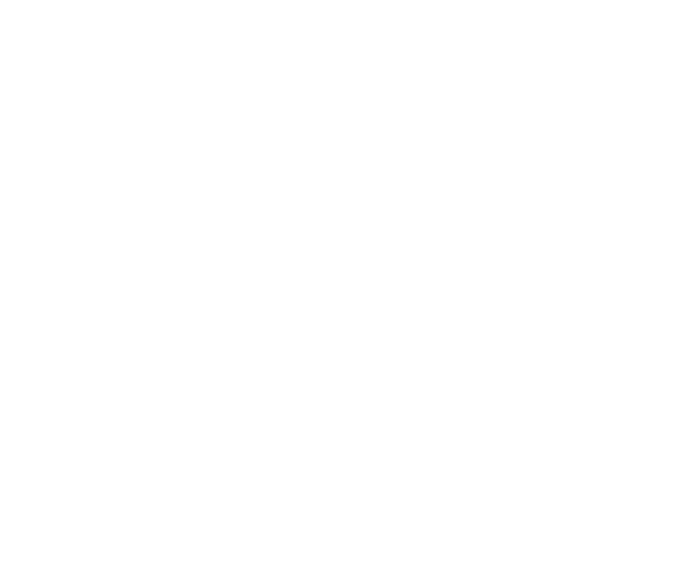
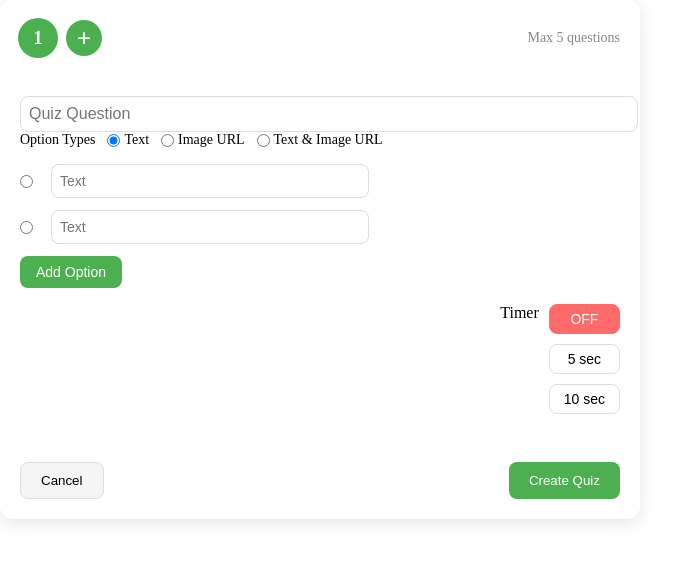
Before and after one commit to AxBwal/Quizze-Frontend, a React (Vite) app: page /quiz/edit/1 in a window 1280 px wide. Before the commit this address had no page. Shown: the top 562 px of the page, without its empty margins (0-694 px from the left). Built offline with nearby package versions, Linux system fonts and the light colour scheme; the HTML template or start-up script is replaced by a standard one; a web font is replaced by a local one.

Commit message:
updated edit button

```diff
--- a/src/App.jsx
+++ b/src/App.jsx
@@ -1,4 +1,3 @@
-// App.js
 import React, { useEffect, useState } from 'react';
 import { Route, Routes } from 'react-router-dom';
 import Signup from './Pages/Signup/Signup';
@@ -9,6 +8,7 @@
 import QandA from './Components/QandA/QandA';
 import SharedPoll from './Components/SharedPoll/SharedPoll';
 import AnalyticsPage from './Pages/AnalyticsPage/AnalyticsPage';
+import Poll from './Components/Poll/Poll';
 
 function App() {
   const [isLoggedIn, setIsLoggedIn] = useState(false);
@@ -40,9 +40,12 @@
         <Route path="/signup" element={<Signup />} />
         <Route path="/dashboard/:userId" element={<Dashboard handleLogout={handleLogout} />} />
         <Route path="/sharedquiz/:uniqueUrl" element={<SharedQuiz />} />
-        <Route path="/poll/:uniqueUrl" element={<SharedPoll />} /> {/* Corrected this line */}
+        <Route path="/poll/:uniqueUrl" element={<SharedPoll />} />
         <Route path="/createquiz" element={<QandA />} />
         <Route path="/analytics/:userId" element={<AnalyticsPage />} />
+        {/* Adding routes for editing quizzes and polls */}
+        <Route path="/quiz/edit/:quizId" element={<QandA />} />
+        <Route path="/poll/edit/:pollId" element={<Poll />} />
       </Routes>
     </div>
   );
--- a/src/Components/Poll/Poll.jsx
+++ b/src/Components/Poll/Poll.jsx
@@ -1,12 +1,29 @@
 import React, { useState } from 'react';
+import { useLocation } from 'react-router-dom';
 import toast from 'react-hot-toast';
+import { FaTimes } from 'react-icons/fa';
 import { createPoll } from '../../api/createPoll';
 import PollShareModal from '../PollShareModal/PollShareModal';
 import styles from './Poll.module.css';
 
 function Poll({ onClose }) {
-  const [questions, setQuestions] = useState([
-    {
+  const location = useLocation();
+  const pollData = location.state?.item;
+
+  const [questions, setQuestions] = useState(() => {
+    if (pollData) {
+      return pollData.questions.map((q, index) => ({
+        id: index + 1,
+        text: q.text,
+        selectedType: q.selectedType,
+        options: {
+          Text: q.selectedType === 'Text' ? q.options : [],
+          Image: q.selectedType === 'Image' ? q.options : [],
+          TextImage: q.selectedType === 'TextImage' ? q.options : [],
+        },
+      }));
+    } else {
+      return [{
         id: 1,
         text: '',
         options: {
@@ -24,11 +41,13 @@
           ],
         },
         selectedType: 'Text',
-    },
-  ]);
+      }];
+    }
+  });
+
   const [selectedQuestion, setSelectedQuestion] = useState(1);
   const [showPublishSuccess, setShowPublishSuccess] = useState(false);
-  const [uniqueUrl, setUniqueUrl] = useState('');
+  const [uniqueUrl, setUniqueUrl] = useState(pollData?.uniqueId || '');
 
   const addQuestion = () => {
     if (questions.length < 5) {
@@ -150,21 +169,22 @@
       const pollData = {
         userId,
         questions: formattedQuestions,
+        uniqueId, // Use the existing uniqueId for updates
       };
 
       const response = await createPoll(pollData);
 
       if (response && response.uniqueUrl) {
-        const uniqueUrl = `${window.location.origin}/poll/${response.uniqueUrl}`;
-        setUniqueUrl(uniqueUrl);
+        setUniqueUrl(`${window.location.origin}/poll/${response.uniqueUrl}`);
         setShowPublishSuccess(true);
       } else {
         throw new Error('Unique URL not generated.');
       }
     } catch (error) {
-      toast.error(error.message || 'Failed to create poll');
+      toast.error(error.message || 'Failed to create/update poll');
     }
   };
+
 
   return (
     <div>
@@ -172,7 +192,6 @@
         <PollShareModal uniqueUrl={uniqueUrl} onClose={onClose} />
       ) : (
         <div className={styles.pollContainer}>
-          {/* Poll creation UI */}
           <div className={styles.header}>
             {questions.map((question) => (
               <div key={question.id} className={styles.questionItem}>
--- a/src/Components/QandA/QandA.jsx
+++ b/src/Components/QandA/QandA.jsx
@@ -1,36 +1,113 @@
 import React, { useState } from 'react';
+import { useLocation, useNavigate } from 'react-router-dom';
 import { FaTimes } from 'react-icons/fa';
 import toast from 'react-hot-toast';
 import { createQuiz } from '../../api/createQuiz'; // Adjust the import path as needed
-import PublishSuccess from '../PublishSuccess/PublishSuccess'; // Import the new component
+import PublishSuccess from '../PublishSuccess/PublishSuccess';
 import styles from './QandA.module.css';
 
-function QandA({ onClose }) {
-  const [questions, setQuestions] = useState([
-    {
+function QandA() {
+  const location = useLocation();
+  const navigate = useNavigate();
+  const quizData = location.state?.item;
+
+  // Logging quizData to check if it's received properly
+  console.log("Received quizData from location:", quizData);
+
+  const [questions, setQuestions] = useState(() => {
+    if (quizData) {
+      return quizData.questions.map((q, index) => ({
+        id: index + 1,
+        text: q.text,
+        selectedType: q.selectedType,
+        timer: q.timer,
+        options: {
+          Text: q.selectedType === 'Text' ? q.options : [],
+          Image: q.selectedType === 'Image' ? q.options : [],
+          TextImage: q.selectedType === 'TextImage' ? q.options : [],
+        },
+      }));
+    } else {
+      return [{
         id: 1,
         text: '',
         options: {
           Text: [
             { value: '', isCorrect: false },
-          { value: '', isCorrect: false }
+            { value: '', isCorrect: false },
           ],
           Image: [
             { value: '', isCorrect: false },
-          { value: '', isCorrect: false }
+            { value: '', isCorrect: false },
           ],
           TextImage: [
             { text: '', image: '', isCorrect: false },
-          { text: '', image: '', isCorrect: false }
-        ]
+            { text: '', image: '', isCorrect: false },
+          ],
         },
         selectedType: 'Text',
         timer: 'OFF',
-    },
-  ]);
+      }];
+    }
+  });
+
   const [selectedQuestion, setSelectedQuestion] = useState(1);
   const [showPublishSuccess, setShowPublishSuccess] = useState(false);
-  const [uniqueUrl, setUniqueUrl] = useState('');
+  const [uniqueUrl, setUniqueUrl] = useState(quizData?.uniqueId || ''); // Initialize with existing uniqueId if editing
+  const isEditing = !!quizData; // Check if we are editing an existing quiz
+
+  // Logging the state variables for debugging
+  console.log("uniqueUrl:", uniqueUrl);
+  console.log("isEditing:", isEditing);
+
+  const handleCreateOrUpdateQuiz = async () => {
+    try {
+      const userId = localStorage.getItem('user');
+      console.log("User ID:", userId);
+
+      if (!userId) {
+        toast.error('User not logged in');
+        return;
+      }
+
+      const formattedQuestions = questions.map((question) => ({
+        text: question.text,
+        selectedType: question.selectedType,
+        timer: question.timer,
+        options: question.options[question.selectedType],
+      }));
+
+      const quizData = {
+        userId,
+        questions: formattedQuestions,
+        ...(isEditing && { uniqueId: uniqueUrl }), // Only include uniqueId if editing
+      };
+
+      console.log("Sending quizData to server:", quizData);
+
+      const response = await createQuiz(quizData);
+
+      if (response && response.uniqueUrl) {
+        console.log("Received response from server:", response);
+        setUniqueUrl(response.uniqueUrl);
+        setShowPublishSuccess(true);
+      } else {
+        throw new Error('Unique URL not generated.');
+      }
+    } catch (error) {
+      console.error("Error during quiz creation/updating:", error);
+      toast.error(error.message || 'Failed to create or update quiz');
+    }
+  };
+
+  const handleCancel = () => {
+    const userId = localStorage.getItem('user');
+    if (userId) {
+      navigate(`/analytics/${userId}`);
+    } else {
+      toast.error('User ID not found. Cannot redirect to analytics.');
+    }
+  };
 
   const addQuestion = () => {
     if (questions.length < 5) {
@@ -161,56 +238,10 @@
     setQuestions(updatedQuestions);
   };
 
-  const handleCreateQuiz = async () => {
-    try {
-      const userId = localStorage.getItem('user');
-      if (!userId) {
-        toast.error('User not logged in');
-        return;
-      }
-
-      const formattedQuestions = questions.map((question) => ({
-        text: question.text,
-        selectedType: question.selectedType,
-        timer: question.timer,
-        options: question.options[question.selectedType],
-      }));
-
-      const quizData = {
-        userId,
-        questions: formattedQuestions,
-      };
-
-      const response = await createQuiz(quizData);
-
-      // Log the response to debug
-      console.log('Full response:', response);
-
-      // Corrected access to uniqueUrl
-      if (response && response.uniqueUrl) {
-        const uniqueUrl = response.uniqueUrl;
-        console.log('Unique URL:', uniqueUrl);
-        setUniqueUrl(uniqueUrl);
-        setShowPublishSuccess(true);
-      } else {
-        throw new Error('Unique URL not generated.');
-      }
-    } catch (error) {
-      toast.error(error.message || 'Failed to create quiz');
-      console.error('Error during quiz creation:', error);
-    }
-  };
-
-
-
-
-
-
-
   return (
     <div>
       {showPublishSuccess ? (
-        <PublishSuccess uniqueUrl={uniqueUrl} onClose={onClose} />
+        <PublishSuccess uniqueUrl={uniqueUrl} onClose={handleCancel} />
       ) : (
         <div className={styles.qandaContainer}>
           <div className={styles.header}>
@@ -392,8 +423,10 @@
             )}
           </div>
           <div className={styles.footer}>
-            <button className={styles.cancelButton} onClick={onClose}>Cancel</button>
-            <button className={styles.createQuizButton} onClick={handleCreateQuiz}>Create Quiz</button>
+            <button className={styles.cancelButton} onClick={handleCancel}>Cancel</button>
+            <button className={styles.createQuizButton} onClick={handleCreateOrUpdateQuiz}>
+              {isEditing ? 'Update Quiz' : 'Create Quiz'}
+            </button>
           </div>
         </div>
       )}
```
Also changed, not shown: src/Pages/AnalyticsPage/AnalyticsPage.jsx (+51 -57 lines). Lines whose indentation alone changed are shown as unchanged.
